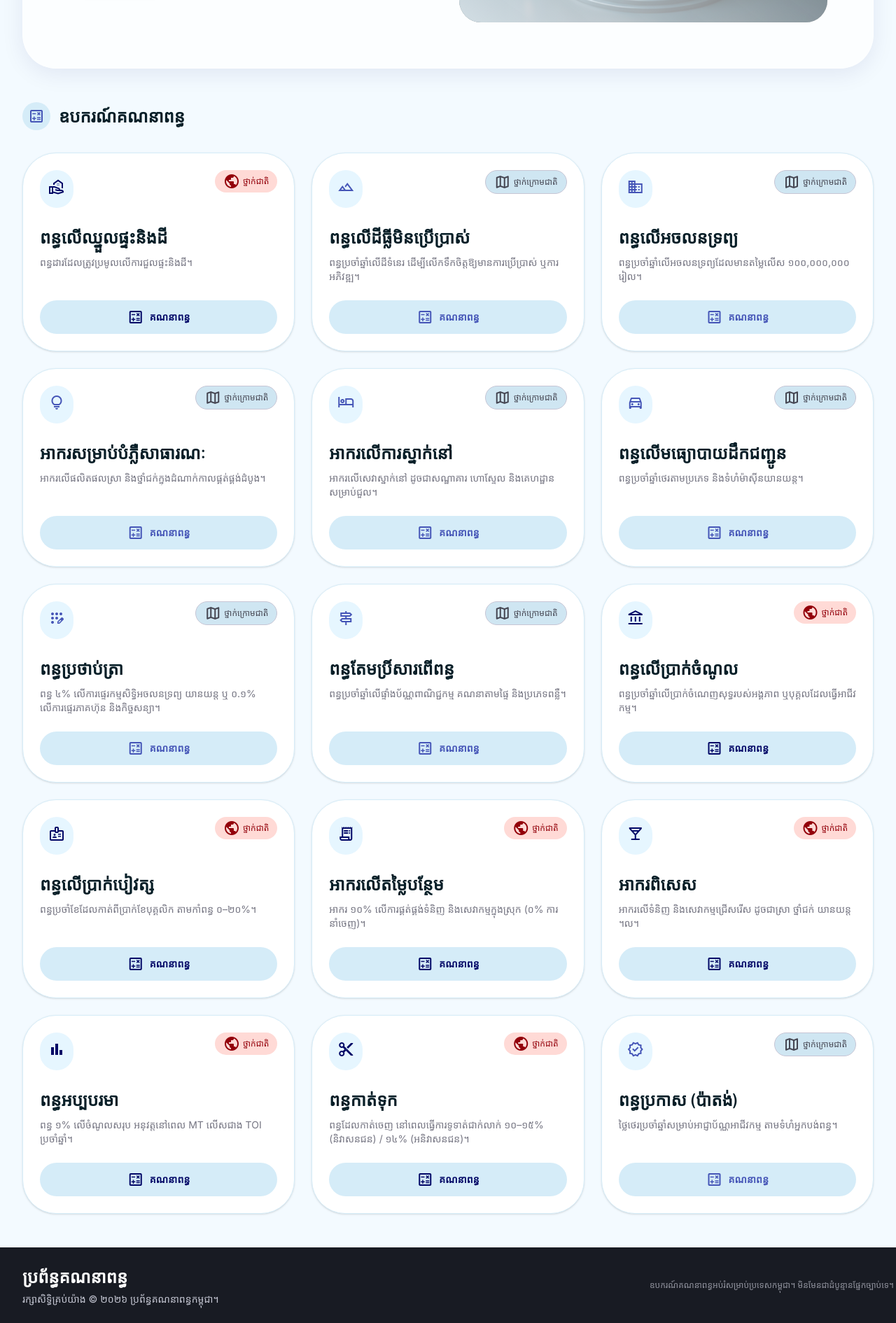
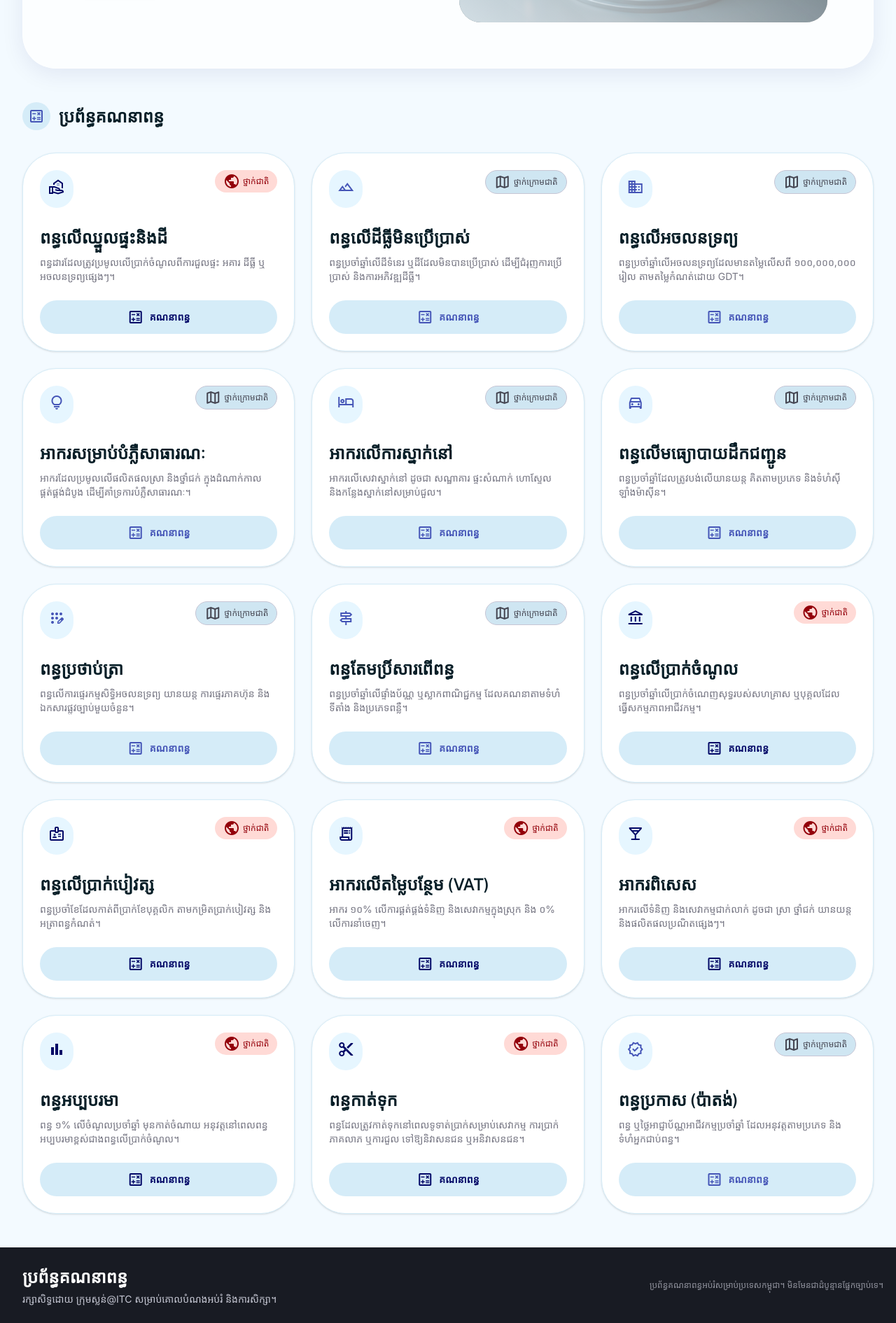
Before and after one commit to FarmLen-inc/cambodia-tax, a Next.js app in the folder khmer-tax-calculator/: page / in a window 1280 px wide. Shown: the part 528-2418 px from the top of the page at 70% size. Built offline with nearby package versions, Linux system fonts and the light colour scheme; a web font is replaced by a local one.

Commit message:
fix: update Khmer language descriptions for clarity and accuracy in tax-related components

```diff
--- a/khmer-tax-calculator/src/app/layout.tsx
+++ b/khmer-tax-calculator/src/app/layout.tsx
@@ -3,7 +3,7 @@ import "./globals.css";
 
 export const metadata: Metadata = {
   title: "ប្រព័ន្ធគណនាពន្ធ - ទំព័រដើម",
-  description: "ឧបករណ៍អប់រំសម្រាប់គណនាពន្ធនៅកម្ពុជា។",
+  description: "ប្រព័ន្ធអប់រំសម្រាប់គណនាពន្ធនៅកម្ពុជា។",
 };
 
 export default function RootLayout({
--- a/khmer-tax-calculator/src/app/page.tsx
+++ b/khmer-tax-calculator/src/app/page.tsx
@@ -106,7 +106,7 @@ export default function Home() {
               ប្រព័ន្ធគណនាពន្ធកម្ពុជា
             </h1>
             <p className="font-body-lg text-body-lg text-on-surface-variant max-w-2xl leading-relaxed">
-              ស្វែងយល់ពីរបៀបគណនាពន្ធផ្សេងៗនៅកម្ពុជា តាមរយៈឧបករណ៍គណនាដែលងាយស្រួលប្រើ និងមានភាពត្រឹមត្រូវ។ ឧបករណ៍នេះបង្កើតឡើងសម្រាប់ជាជំនួយស្មារតី និងការសិក្សាតែប៉ុណ្ណោះ។
+              ស្វែងយល់ពីរបៀបគណនាពន្ធផ្សេងៗនៅកម្ពុជា តាមរយៈប្រព័ន្ធគណនាដែលងាយស្រួលប្រើ និងមានភាពត្រឹមត្រូវ។ ប្រព័ន្ធនេះបង្កើតឡើងសម្រាប់ជាជំនួយស្មារតី និងការសិក្សាតែប៉ុណ្ណោះ។
             </p>
             <div className="flex flex-wrap gap-4 mt-2">
               <Link
@@ -133,7 +133,7 @@ export default function Home() {
           <div className="flex items-center justify-between">
             <h2 className="font-headline-md text-headline-md text-on-background flex items-center gap-3">
               <span className="material-symbols-outlined text-secondary bg-surface-container-high p-2 rounded-full">calculate</span>
-              ឧបករណ៍គណនាពន្ធ
+              ប្រព័ន្ធគណនាពន្ធ
             </h2>
           </div>
           <div className="grid grid-cols-1 md:grid-cols-2 lg:grid-cols-3 gap-6">
@@ -192,12 +192,12 @@ export default function Home() {
             <div className="flex flex-col items-center md:items-start gap-1">
               <span className="text-headline-md font-headline-md text-on-tertiary font-black">ប្រព័ន្ធគណនាពន្ធ</span>
               <p className="font-body-md text-body-md text-tertiary-fixed-dim text-sm">
-                រក្សាសិទ្ធិគ្រប់យ៉ាង © ២០២៦ ប្រព័ន្ធគណនាពន្ធកម្ពុជា។
+                រក្សាសិទ្ធដោយ ក្រុមស្លន់@ITC សម្រាប់គោលបំណងអប់រំ និងការសិក្សា។
               </p>
             </div>
             <div className="max-w-xs md:text-right">
               <p className="font-body-md text-body-md text-tertiary-fixed-dim text-xs opacity-70 whitespace-nowrap">
-                ឧបករណ៍គណនាពន្ធអប់រំសម្រាប់ប្រទេសកម្ពុជា។ មិនមែនជាដំបូន្មានផ្នែកច្បាប់ទេ។
+                ប្រព័ន្ធគណនាពន្ធអប់រំសម្រាប់ប្រទេសកម្ពុជា។ មិនមែនជាដំបូន្មានផ្នែកច្បាប់ទេ។
               </p>
             </div>
           </div>
--- a/khmer-tax-calculator/src/app/taxes/[id]/TaxDetailClient.jsx
+++ b/khmer-tax-calculator/src/app/taxes/[id]/TaxDetailClient.jsx
@@ -20,9 +20,9 @@ export default function TaxDetailClient({ tax }) {
     );
   }
 
-  const handleCalculate = (type, inputs) => {
+  const handleCalculate = (type, inputs, currencyData) => {
     const calcResult = calculateTax(type, inputs);
-    setResult(calcResult);
+    setResult({ ...calcResult, ...currencyData });
   };
 
   return (
--- a/khmer-tax-calculator/src/components/CalculatorForm.jsx
+++ b/khmer-tax-calculator/src/components/CalculatorForm.jsx
@@ -205,7 +205,7 @@ export default function CalculatorForm({ tax, onCalculate }) {
       });
     }
 
-    onCalculate(tax.calculatorType, payload);
+    onCalculate(tax.calculatorType, payload, { inputCurrency: currency, exchangeRate: parseFloat(exchangeRate) || 4000 });
   };
 
   return (
@@ -232,10 +232,10 @@ export default function CalculatorForm({ tax, onCalculate }) {
             </span>
             <div>
               <h3 className="font-label-md text-label-md text-on-surface">
-                {tax.ratePercent === null ? "ថ្លៃបង់ពន្ធ" : "អត្រាពន្ធ"}
+                {tax.ratePercent === null ? "ទម្រង់នៃការគិតពន្ធ" : "អត្រាពន្ធ"}
               </h3>
               <p className="font-body-md text-body-md text-on-surface-variant mt-1">
-                {tax.ratePercent === null ? "ថ្លៃថេរតាមប្រភេទយានយន្ត" : `${tax.ratePercent}%`}
+                {tax.ratePercent === null ? "អត្រាថេរ ផ្អែកលើច្បាប់កំណត់" : `${tax.ratePercent}%`}
               </p>
             </div>
           </div>
--- a/khmer-tax-calculator/src/data/taxes.js
+++ b/khmer-tax-calculator/src/data/taxes.js
@@ -5,7 +5,7 @@ export const taxes = [
     nameKm: "ពន្ធលើឈ្នួលផ្ទះនិងដី",
     nameEn: "Tax on House and Land Rent",
     category: "National Tax",
-    summary: "ពន្ធដារដែលត្រូវប្រមូលលើការជួលផ្ទះនិងដី។",
+    summary: "ពន្ធដារដែលត្រូវប្រមូលលើប្រាក់ចំណូលពីការជួលផ្ទះ អគារ ដីធ្លី ឬអចលនទ្រព្យផ្សេងៗ។",
     whoPays: "Property Owner or Landlord",
     taxBase: "Gross rental income (monthly rent × number of months)",
     formula: "ពន្ធ = ប្រាក់ជួលប្រចាំខែ × ចំនួនខែ × អត្រាពន្ធ",
@@ -19,7 +19,7 @@ export const taxes = [
     nameKm: "ពន្ធលើដីធ្លីមិនប្រើប្រាស់",
     nameEn: "Tax on Unused Land",
     category: "Sub-National Tax",
-    summary: "ពន្ធប្រចាំឆ្នាំលើដីទំនេរ ដើម្បីលើកទឹកចិត្តឱ្យមានការប្រើប្រាស់ ឬការអភិវឌ្ឍ។",
+    summary: "ពន្ធប្រចាំឆ្នាំលើដីទំនេរ ឬដីដែលមិនបានប្រើប្រាស់ ដើម្បីជំរុញការប្រើប្រាស់ និងការអភិវឌ្ឍដីធ្លី។",
     whoPays: "Land Owner",
     taxBase: "Total land market value",
     formula: "ពន្ធ = តម្លៃទីផ្សារដីសរុប × ២%",
@@ -33,7 +33,7 @@ export const taxes = [
     nameKm: "ពន្ធលើអចលនទ្រព្យ",
     nameEn: "Tax on Immovable Property",
     category: "Sub-National Tax",
-    summary: "ពន្ធប្រចាំឆ្នាំលើអចលនទ្រព្យដែលមានតម្លៃលើស ១០០,០០០,០០០ រៀល។",
+    summary: "ពន្ធប្រចាំឆ្នាំលើអចលនទ្រព្យដែលមានតម្លៃលើសពី ១០០,០០០,០០០ រៀល តាមតម្លៃកំណត់ដោយ GDT។",
     whoPays: "Property Owner",
     taxBase: "(Property Value × 80%) − 100,000,000 KHR exemption",
     formula: "ពន្ធ = ((តម្លៃអចលនទ្រព្យ × ៨០%) − ១០០,០០០,០០០ រៀល) × ០.១%",
@@ -47,7 +47,7 @@ export const taxes = [
     nameKm: "អាករសម្រាប់បំភ្លឺសាធារណៈ",
     nameEn: "Public Lighting Tax",
     category: "Sub-National Tax",
-    summary: "អាករលើផលិតផលស្រា និងថ្នាំជក់ក្នុងដំណាក់កាលផ្គត់ផ្គង់ដំបូង។",
+    summary: "អាករដែលប្រមូលលើផលិតផលស្រា និងថ្នាំជក់ ក្នុងដំណាក់កាលផ្គត់ផ្គង់ដំបូង ដើម្បីគាំទ្រការបំភ្លឺសាធារណៈ។",
     whoPays: "Manufacturer or Importer",
     taxBase: "Invoice price excluding VAT and Public Lighting Tax",
     formula: "អាករ = តម្លៃវិក្កបត្រ (មិនរួម VAT និង PLT) × ៥%",
@@ -61,7 +61,7 @@ export const taxes = [
     nameKm: "អាករលើការស្នាក់នៅ",
     nameEn: "Accommodation Tax",
     category: "Sub-National Tax",
-    summary: "អាករលើសេវាស្នាក់នៅ ដូចជាសណ្ឋាគារ ហោស្ទែល និងគេហដ្ឋានសម្រាប់ជួល។",
+    summary: "អាករលើសេវាស្នាក់នៅ ដូចជា សណ្ឋាគារ ផ្ទះសំណាក់ ហោស្ទែល និងកន្លែងស្នាក់នៅសម្រាប់ជួល។",
     whoPays: "Accommodation Provider",
     taxBase: "Accommodation fee inclusive of all taxes except accommodation tax and VAT",
     formula: "អាករ = ថ្លៃស្នាក់នៅ (រួម ពន្ធទាំងអស់ លើកលែង AT & VAT) × ២%",
@@ -75,7 +75,7 @@ export const taxes = [
     nameKm: "ពន្ធលើមធ្យោបាយដឹកជញ្ជូន",
     nameEn: "Tax on Means of Transportation",
     category: "Sub-National Tax",
-    summary: "ពន្ធប្រចាំឆ្នាំថេរតាមប្រភេទ និងទំហំម៉ាស៊ីនយានយន្ត។",
+    summary: "ពន្ធប្រចាំឆ្នាំដែលត្រូវបង់លើយានយន្ត គិតតាមប្រភេទ និងទំហំស៊ីឡាំងម៉ាស៊ីន។",
     whoPays: "Vehicle Owner",
     taxBase: "Fixed annual fee by vehicle type and engine size",
     formula: "ពន្ធ = ថ្លៃថេរប្រចាំឆ្នាំតាមប្រភេទយានយន្ត",
@@ -89,7 +89,7 @@ export const taxes = [
     nameKm: "ពន្ធប្រថាប់ត្រា",
     nameEn: "Registration Tax",
     category: "Sub-National Tax",
-    summary: "ពន្ធ ៤% លើការផ្ទេរកម្មសិទ្ធិអចលនទ្រព្យ យានយន្ត ឬ ០.១% លើការផ្ទេរភាគហ៊ុន និងកិច្ចសន្យា។",
+    summary: "ពន្ធលើការផ្ទេរកម្មសិទ្ធិអចលនទ្រព្យ យានយន្ត ការផ្ទេរភាគហ៊ុន និងឯកសារផ្លូវច្បាប់មួយចំនួន។",
     whoPays: "Buyer or recipient of the transferred asset",
     taxBase: "Higher of contract price or GDT evaluated value (real estate); market value (vehicles); transaction value (shares/contracts)",
     formula: "ពន្ធ = max(តម្លៃកិច្ចសន្យា, តម្លៃ GDT) × ៤% (អចលន/យានយន្ត) ឬ ០.១% (ភាគហ៊ុន/កិច្ចសន្យា)",
@@ -103,7 +103,7 @@ export const taxes = [
     nameKm: "ពន្ធតែមប្រិ៍សារពើពន្ធ",
     nameEn: "Fiscal Stamp Duty (Signboard Tax)",
     category: "Sub-National Tax",
-    summary: "ពន្ធប្រចាំឆ្នាំលើផ្ទាំងប័ណ្ណពាណិជ្ជកម្ម គណនាតាមផ្ទៃ និងប្រភេទពន្លឺ។",
+    summary: "ពន្ធប្រចាំឆ្នាំលើផ្ទាំងប័ណ្ណ ឬស្លាកពាណិជ្ជកម្ម ដែលគណនាតាមទំហំ ទីតាំង និងប្រភេទពន្លឺ។",
     whoPays: "Business operating commercial signboards or billboards",
     taxBase: "Sign area (width × height in m²) × unit rate × language position coefficient",
     formula: "ពន្ធ = ទទឹង × កម្ពស់ × អត្រា/m² × មេគុណទីតាំងភាសា",
@@ -118,7 +118,7 @@ export const taxes = [
     nameKm: "ពន្ធលើប្រាក់ចំណូល",
     nameEn: "Tax on Income (TOI / Corporate Tax)",
     category: "National Tax",
-    summary: "ពន្ធប្រចាំឆ្នាំលើប្រាក់ចំណេញសុទ្ធរបស់អង្គភាព ឬបុគ្គលដែលធ្វើអាជីវកម្ម។",
+    summary: "ពន្ធប្រចាំឆ្នាំលើប្រាក់ចំណេញសុទ្ធរបស់សហគ្រាស ឬបុគ្គលដែលធ្វើសកម្មភាពអាជីវកម្ម។",
     whoPays: "Corporations, partnerships, sole proprietorships",
     taxBase: "Annual net taxable profit (gross revenue minus allowable deductions)",
     formula: "ពន្ធ = ប្រាក់ចំណេញសុទ្ធ × អត្រា (២០% / ៥% / កាំពន្ធ)",
@@ -132,7 +132,7 @@ export const taxes = [
     nameKm: "ពន្ធលើប្រាក់បៀវត្ស",
     nameEn: "Tax on Salary (TOS)",
     category: "National Tax",
-    summary: "ពន្ធប្រចាំខែដែលកាត់ពីប្រាក់ខែបុគ្គលិក តាមកាំពន្ធ ០–២០%។",
+    summary: "ពន្ធប្រចាំខែដែលកាត់ពីប្រាក់ខែបុគ្គលិក តាមកម្រិតប្រាក់បៀវត្ស និងអត្រាពន្ធកំណត់។",
     whoPays: "Employee (withheld and remitted monthly by employer)",
     taxBase: "Monthly taxable salary after NSSF deduction and family allowances",
     formula: "ពន្ធ = (ប្រាក់ខែសុទ្ធ × អត្រា) − ការកាត់កងតាមកាំពន្ធ",
@@ -143,10 +143,10 @@ export const taxes = [
   {
     id: "vat",
     calculatorType: "vat",
-    nameKm: "អាករលើតម្លៃបន្ថែម",
+    nameKm: "អាករលើតម្លៃបន្ថែម (VAT)",
     nameEn: "Value Added Tax (VAT)",
     category: "National Tax",
-    summary: "អាករ ១០% លើការផ្គត់ផ្គង់ទំនិញ និងសេវាកម្មក្នុងស្រុក (០% ការនាំចេញ)។",
+    summary: "អាករ ១០% លើការផ្គត់ផ្គង់ទំនិញ និងសេវាកម្មក្នុងស្រុក និង ០% លើការនាំចេញ។",
     whoPays: "Consumer (collected by VAT-registered supplier)",
     taxBase: "Net invoice value excluding VAT",
     formula: "VAT = តម្លៃផ្គត់ផ្គង់ × ១០%",
@@ -158,9 +158,9 @@ export const taxes = [
     id: "specific_tax",
     calculatorType: "specific_tax",
     nameKm: "អាករពិសេស",
-    nameEn: "Specific Tax on Merchandise & Services",
+    nameEn: "Specific Tax on Certain Merchandises",
     category: "National Tax",
-    summary: "អាករលើទំនិញ និងសេវាកម្មជ្រើសរើស ដូចជាស្រា ថ្នាំជក់ យានយន្ត ។ល។",
+    summary: "អាករលើទំនិញ និងសេវាកម្មជាក់លាក់ ដូចជា ស្រា ថ្នាំជក់ យានយន្ត និងផលិតផលប្រណិតផ្សេងៗ។",
     whoPays: "Importer or local manufacturer",
     taxBase: "90% of gross selling price (local) or CIF + customs duty (import)",
     formula: "អាករ = (តម្លៃ × ៩០%) × អត្រា (ការផលិតក្នុងស្រុក)",
@@ -172,9 +172,9 @@ export const taxes = [
     id: "minimum_tax",
     calculatorType: "minimum_tax",
     nameKm: "ពន្ធអប្បបរមា",
-    nameEn: "Minimum Tax (MT)",
+    nameEn: "Minimum Tax",
     category: "National Tax",
-    summary: "ពន្ធ ១% លើចំណូលសរុប អនុវត្តនៅពេល MT លើសជាង TOI ប្រចាំឆ្នាំ។",
+    summary: "ពន្ធ ១% លើចំណូលប្រចាំឆ្នាំ មុនកាត់ចំណាយ អនុវត្តនៅពេលពន្ធអប្បបរមាខ្ពស់ជាងពន្ធលើប្រាក់ចំណូល។",
     whoPays: "All self-assessment regime enterprises",
     taxBase: "Annual gross turnover inclusive of all taxes except VAT",
     formula: "MT = ចំណូលសរុប × ១%; TOI = ចំណេញ × ២០%; បង់ max(MT, TOI)",
@@ -188,7 +188,7 @@ export const taxes = [
     nameKm: "ពន្ធកាត់ទុក",
     nameEn: "Withholding Tax (WHT)",
     category: "National Tax",
-    summary: "ពន្ធដែលកាត់ចេញ នៅពេលធ្វើការទូទាត់ជាក់លាក់ ១០–១៥% (និវាសនជន) / ១៤% (អនិវាសនជន)។",
+    summary: "ពន្ធដែលត្រូវកាត់ទុកនៅពេលទូទាត់ប្រាក់សម្រាប់សេវាកម្ម ការប្រាក់ ភាគលាភ ឬការជួល ទៅឱ្យនិវាសនជន ឬអនិវាសនជន។",
     whoPays: "Resident payer (withheld at source of payment)",
     taxBase: "Gross payment amount",
     formula: "WHT = ទំហំការទូទាត់ × អត្រា",
@@ -202,7 +202,7 @@ export const taxes = [
     nameKm: "ពន្ធប្រកាស (ប៉ាតង់)",
     nameEn: "Patent Tax (Annual Business Registration Fee)",
     category: "Sub-National Tax",
-    summary: "ថ្លៃថេរប្រចាំឆ្នាំសម្រាប់អាជ្ញាប័ណ្ណអាជីវកម្ម តាមទំហំអ្នកបង់ពន្ធ។",
+    summary: "ពន្ធ ឬថ្លៃអាជ្ញាប័ណ្ណអាជីវកម្មប្រចាំឆ្នាំ ដែលអនុវត្តតាមប្រភេទ និងទំហំអ្នកជាប់ពន្ធ។",
     whoPays: "All registered business entities (due by March 31 annually)",
     taxBase: "Fixed annual fee by taxpayer size category",
     formula: "ពន្ធ = ថ្លៃថេរតាមប្រភេទ (តូច / មធ្យម / ធំ)",
```
Also changed, not shown: khmer-tax-calculator/src/components/ResultBox.jsx (+19 -3 lines).
